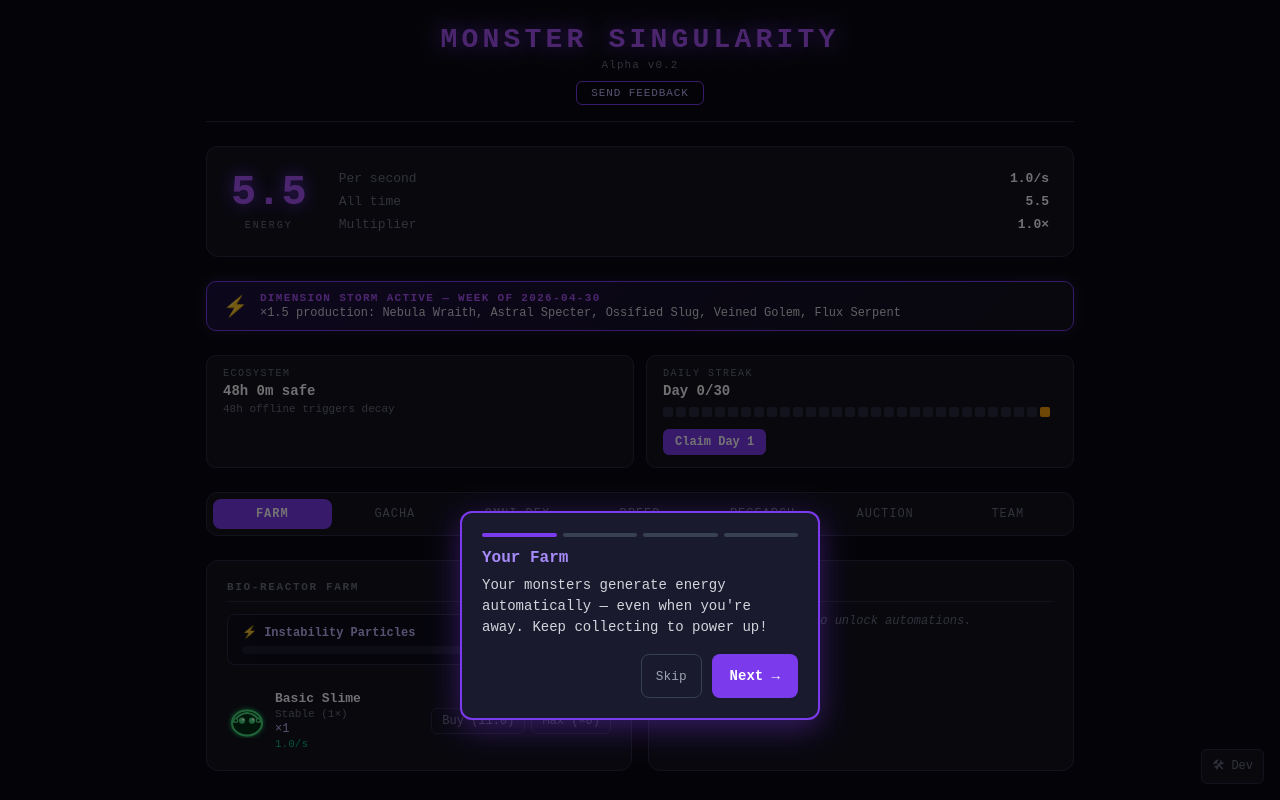
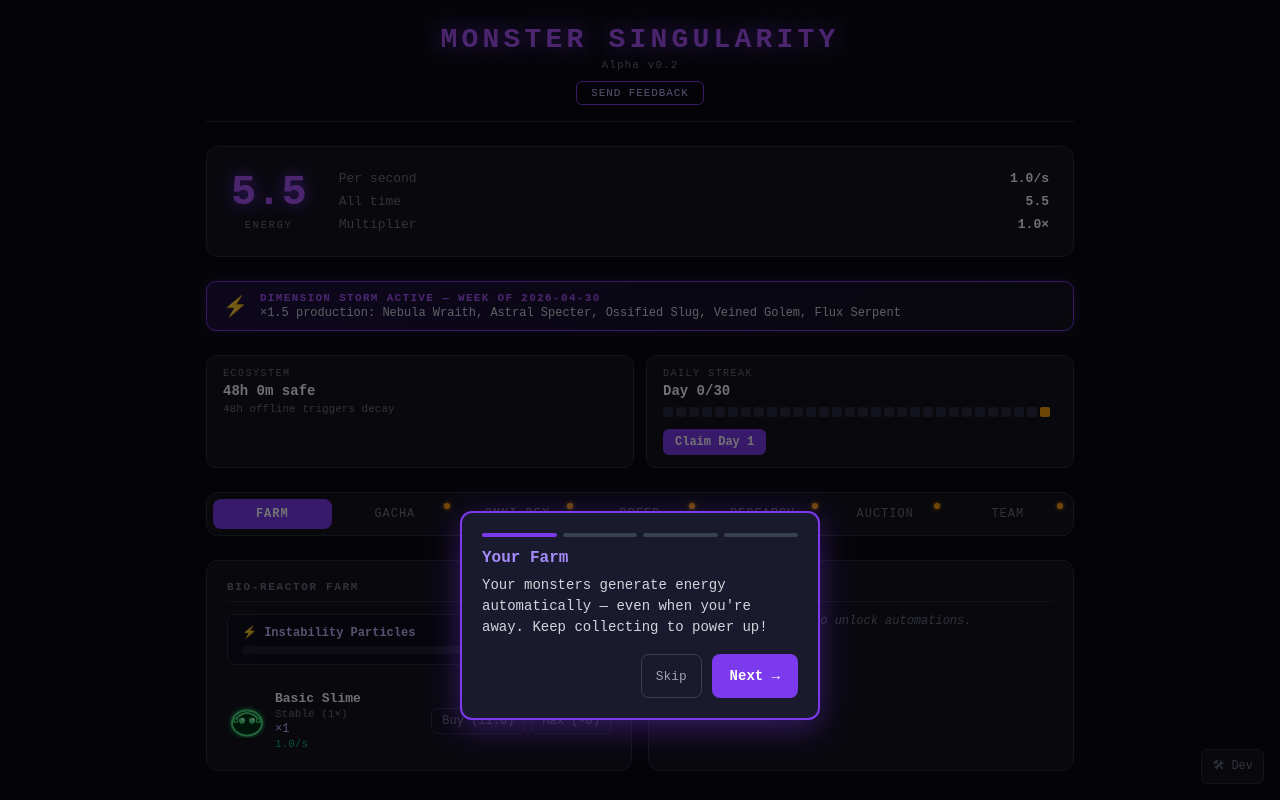
Before and after one commit to 2fast2hunter-ai/monster-singularity, a React (Vite) app in the folder monster-singularity/: page / in a window 1280 px wide. Built offline with nearby package versions, Linux system fonts and the light colour scheme.

Commit message:
Add tab discovery dots, fix onboarding accidental dismiss, add aria-labels

```diff
--- a/monster-singularity/src/App.css
+++ b/monster-singularity/src/App.css
@@ -515,6 +515,19 @@ body {
   font-weight: 600;
 }
 
+.tab-btn { position: relative; }
+
+.tab-new-dot {
+  position: absolute;
+  top: 4px;
+  right: 4px;
+  width: 6px;
+  height: 6px;
+  background: var(--amber);
+  border-radius: 50%;
+  box-shadow: 0 0 4px var(--amber);
+}
+
 /* ── Dimension Storm banner ── */
 .storm-banner {
   display: flex;
--- a/monster-singularity/src/App.tsx
+++ b/monster-singularity/src/App.tsx
@@ -1,4 +1,4 @@
-import { useState } from 'react';
+import { useState, useEffect } from 'react';
 import { useGameLoop } from './hooks/useGameLoop';
 import { ResourceDisplay } from './components/ResourceDisplay';
 import { MonsterPanel } from './components/MonsterPanel';
@@ -29,9 +29,28 @@ const TABS: { id: Tab; label: string }[] = [
   { id: 'staff', label: 'Team' },
 ];
 
+const SEEN_TABS_KEY = 'ms_seen_tabs';
+
+function getSeenTabs(): Set<string> {
+  try { return new Set(JSON.parse(localStorage.getItem(SEEN_TABS_KEY) || '["farm"]')); }
+  catch { return new Set(['farm']); }
+}
+
+function markTabSeen(tab: string) {
+  const seen = getSeenTabs();
+  seen.add(tab);
+  localStorage.setItem(SEEN_TABS_KEY, JSON.stringify([...seen]));
+}
+
 export default function App() {
   useGameLoop();
   const [activeTab, setActiveTab] = useState<Tab>('farm');
+  const [seenTabs, setSeenTabs] = useState<Set<string>>(getSeenTabs);
+
+  useEffect(() => {
+    markTabSeen(activeTab);
+    setSeenTabs(getSeenTabs());
+  }, [activeTab]);
 
   return (
     <div className="app">
@@ -59,8 +78,10 @@ export default function App() {
             data-tab={t.id}
             className={`tab-btn ${activeTab === t.id ? 'active' : ''}`}
             onClick={() => setActiveTab(t.id)}
+            aria-label={t.label}
           >
             {t.label}
+            {!seenTabs.has(t.id) && <span className="tab-new-dot" aria-hidden="true" />}
           </button>
         ))}
       </nav>
--- a/monster-singularity/src/components/OnboardingTutorial.tsx
+++ b/monster-singularity/src/components/OnboardingTutorial.tsx
@@ -91,7 +91,7 @@ export function OnboardingTutorial({ onNavigate }: Props) {
         pointerEvents: 'none',
       }}
     >
-      {/* Dark overlay */}
+      {/* Dark overlay — intentionally not clickable to avoid accidental tutorial dismissal */}
       <div
         style={{
           position: 'absolute',
@@ -99,7 +99,6 @@ export function OnboardingTutorial({ onNavigate }: Props) {
           background: 'rgba(0,0,0,0.55)',
           pointerEvents: 'auto',
         }}
-        onClick={dismiss}
       />
 
       {/* Tutorial card */}
```
